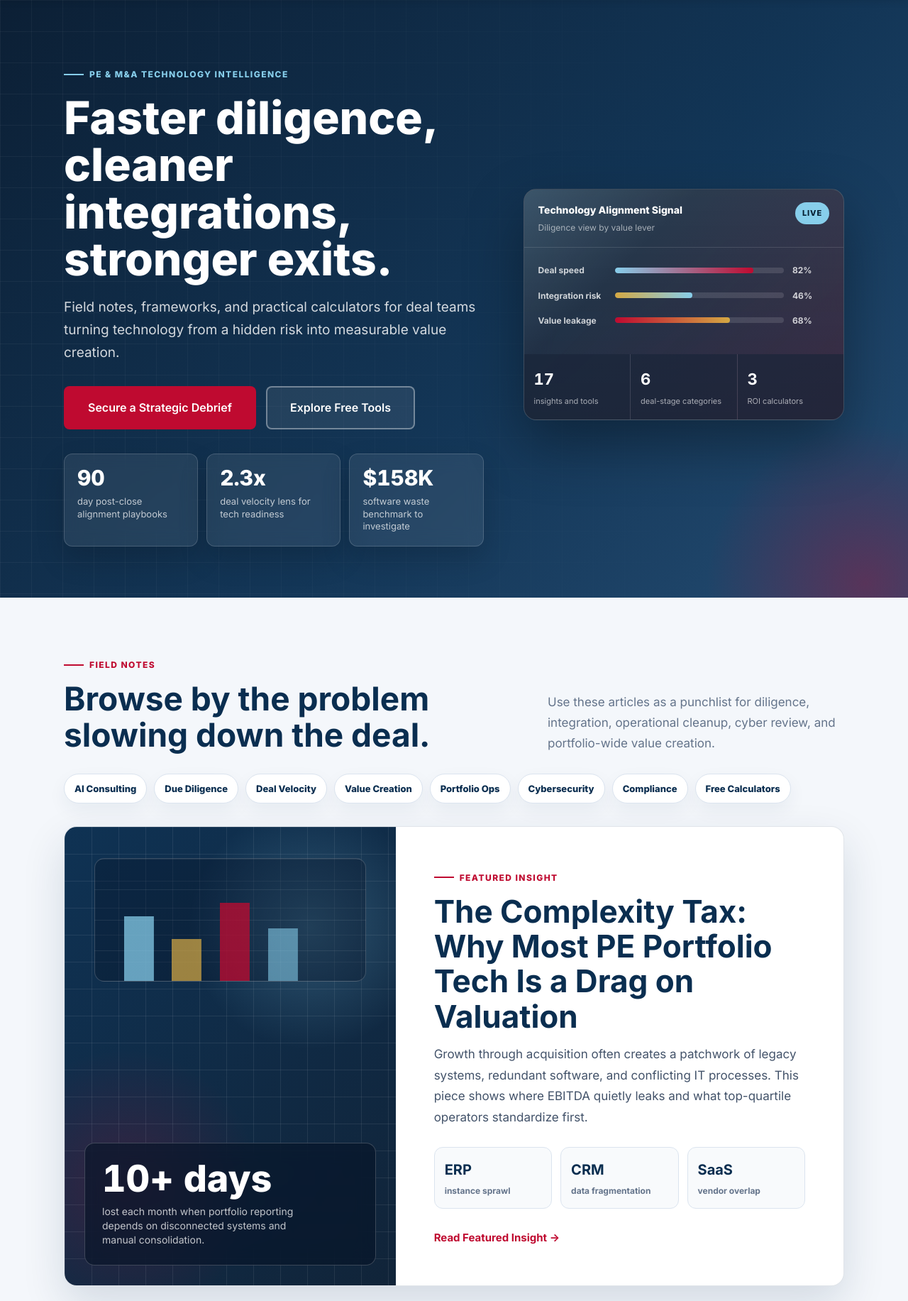
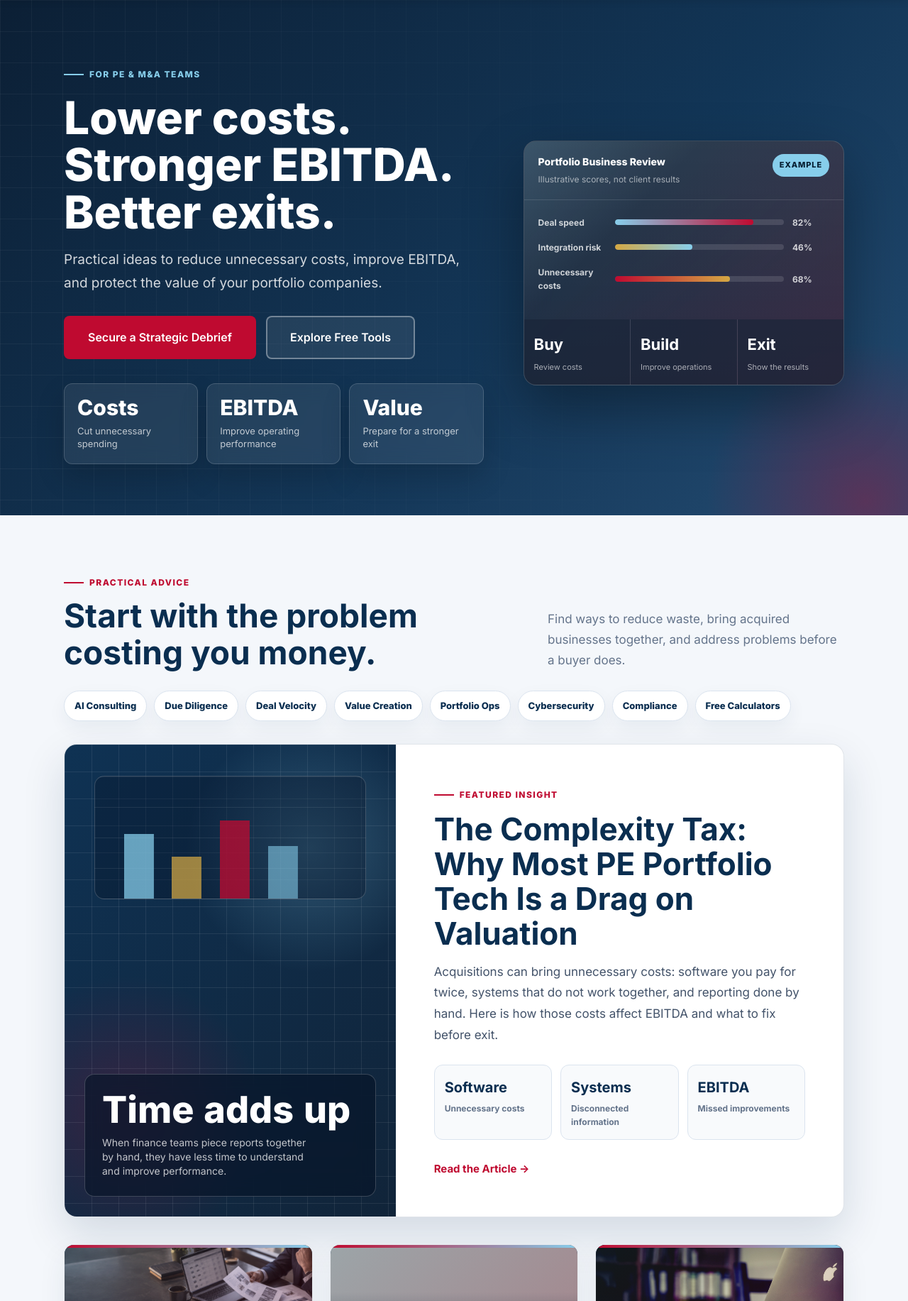
Before and after one commit to carla2z/PEtechpartners, a PHP site: page /blogs.php in a window 1280 px wide. Shown: the part 87-1920 px from the top of the page at 71% size. Run offline with PHP 8.4, Linux system fonts and the light colour scheme; grey boxes are pictures that could not be loaded.

Commit message:
Rewrite blog copy around EBITDA and portfolio business costs

```diff
--- a/blogs.php
+++ b/blogs.php
@@ -13,7 +13,7 @@
     <meta charset="UTF-8">
     <meta name="viewport" content="width=device-width, initial-scale=1.0">
     <title>Blog - PE Tech Partners</title>
-    <meta name="description" content="Insights on technology diligence, integration, and value creation for private equity and M&A firms — practical guidance for faster deals and stronger exits.">
+    <meta name="description" content="Practical articles for PE and M&A teams on reducing costs, improving EBITDA, and protecting business value.">
     <link rel="canonical" href="https://petechpartners.com/blogs.php">
     <link rel="icon" type="image/x-icon" href="assets/favicon.ico">
     <link rel="icon" type="image/png" sizes="32x32" href="assets/favicon-32x32.png">
@@ -21,7 +21,7 @@
     <link rel="apple-touch-icon" sizes="180x180" href="assets/apple-touch-icon.png">
     <meta property="og:type" content="website">
     <meta property="og:title" content="Blog - PE Tech Partners">
-    <meta property="og:description" content="Insights on technology diligence, integration, and value creation for private equity and M&A firms — practical guidance for faster deals and stronger exits.">
+    <meta property="og:description" content="Practical articles for PE and M&A teams on reducing costs, improving EBITDA, and protecting business value.">
     <meta property="og:url" content="https://petechpartners.com/blogs.php">
     <meta property="og:image" content="https://petechpartners.com/attached_assets/Home_1761834398568.png">
     <meta name="twitter:card" content="summary_large_image">
@@ -405,36 +405,36 @@
     <section class="hero-section">
         <div class="container hero-layout">
             <div class="hero-copy">
-                <span class="hero-kicker">PE &amp; M&amp;A technology intelligence</span>
-                <h1>Faster diligence, cleaner integrations, stronger exits.</h1>
-                <p>Field notes, frameworks, and practical calculators for deal teams turning technology from a hidden risk into measurable value creation.</p>
+                <span class="hero-kicker">For PE &amp; M&amp;A teams</span>
+                <h1>Lower costs. Stronger EBITDA. Better exits.</h1>
+                <p>Practical ideas to reduce unnecessary costs, improve EBITDA, and protect the value of your portfolio companies.</p>
                 <div class="hero-actions">
                     <a href="schedule.php" class="btn btn-primary">Secure a Strategic Debrief</a>
                     <a href="tools.php" class="btn btn-secondary">Explore Free Tools</a>
                 </div>
-                <div class="hero-metrics" aria-label="Blog focus metrics">
+                <div class="hero-metrics" aria-label="Business priorities">
                     <div class="hero-metric">
-                        <strong>90</strong>
-                        <span>day post-close alignment playbooks</span>
+                        <strong>Costs</strong>
+                        <span>Cut unnecessary spending</span>
                     </div>
                     <div class="hero-metric">
-                        <strong>2.3x</strong>
-                        <span>deal velocity lens for tech readiness</span>
+                        <strong>EBITDA</strong>
+                        <span>Improve operating performance</span>
                     </div>
                     <div class="hero-metric">
-                        <strong>$158K</strong>
-                        <span>software waste benchmark to investigate</span>
+                        <strong>Value</strong>
+                        <span>Prepare for a stronger exit</span>
                     </div>
                 </div>
             </div>
-            <div class="hero-visual" role="img" aria-label="Technology alignment dashboard preview">
+            <div class="hero-visual" role="img" aria-label="Illustrative business review dashboard with example scores, not client results">
                 <div class="insight-panel">
                     <div class="panel-top">
                         <div>
-                            <span class="panel-title">Technology Alignment Signal</span>
-                            <span class="panel-subtitle">Diligence view by value lever</span>
+                            <span class="panel-title">Portfolio Business Review</span>
+                            <span class="panel-subtitle">Illustrative scores, not client results</span>
                         </div>
-                        <span class="panel-status">Live</span>
+                        <span class="panel-status">Example</span>
                     </div>
                     <div class="panel-body">
                         <div class="signal-row">
@@ -448,23 +448,23 @@
                             <span>46%</span>
                         </div>
                         <div class="signal-row">
-                            <span>Value leakage</span>
+                            <span>Unnecessary costs</span>
                             <span class="signal-track"><span class="signal-fill" style="width: 68%;"></span></span>
                             <span>68%</span>
                         </div>
                     </div>
                     <div class="panel-bottom">
                         <div>
-                            <strong>17</strong>
-                            <span>insights and tools</span>
+                            <strong>Buy</strong>
+                            <span>Review costs</span>
                         </div>
                         <div>
-                            <strong>6</strong>
-                            <span>deal-stage categories</span>
+                            <strong>Build</strong>
+                            <span>Improve operations</span>
                         </div>
                         <div>
-                            <strong>3</strong>
-                            <span>ROI calculators</span>
+                            <strong>Exit</strong>
+                            <span>Show the results</span>
                         </div>
                     </div>
                 </div>
@@ -476,10 +476,10 @@
         <div class="container">
             <div class="section-heading">
                 <div>
-                    <span class="eyebrow">Field Notes</span>
-                    <h2>Browse by the problem slowing down the deal.</h2>
+                    <span class="eyebrow">Practical Advice</span>
+                    <h2>Start with the problem costing you money.</h2>
                 </div>
-                <p>Use these articles as a punchlist for diligence, integration, operational cleanup, cyber review, and portfolio-wide value creation.</p>
+                <p>Find ways to reduce waste, bring acquired businesses together, and address problems before a buyer does.</p>
             </div>
 
             <div class="topic-rail" aria-label="Blog topics">
@@ -496,29 +496,29 @@
             <div class="featured-insight">
                 <div class="featured-media" aria-hidden="true">
                     <div class="featured-metric-card">
-                        <strong>10+ days</strong>
-                        <span>lost each month when portfolio reporting depends on disconnected systems and manual consolidation.</span>
+                        <strong>Time adds up</strong>
+                        <span>When finance teams piece reports together by hand, they have less time to understand and improve performance.</span>
                     </div>
                 </div>
                 <div class="featured-copy">
                     <span class="eyebrow">Featured Insight</span>
                     <h3><a href="blog-it-complexity.php">The Complexity Tax: Why Most PE Portfolio Tech Is a Drag on Valuation</a></h3>
-                    <p>Growth through acquisition often creates a patchwork of legacy systems, redundant software, and conflicting IT processes. This piece shows where EBITDA quietly leaks and what top-quartile operators standardize first.</p>
+                    <p>Acquisitions can bring unnecessary costs: software you pay for twice, systems that do not work together, and reporting done by hand. Here is how those costs affect EBITDA and what to fix before exit.</p>
                     <div class="featured-stats">
                         <div>
-                            <strong>ERP</strong>
-                            <span>instance sprawl</span>
+                            <strong>Software</strong>
+                            <span>Unnecessary costs</span>
                         </div>
                         <div>
-                            <strong>CRM</strong>
-                            <span>data fragmentation</span>
+                            <strong>Systems</strong>
+                            <span>Disconnected information</span>
                         </div>
                         <div>
-                            <strong>SaaS</strong>
-                            <span>vendor overlap</span>
+                            <strong>EBITDA</strong>
+                            <span>Missed improvements</span>
                         </div>
                     </div>
-                    <a href="blog-it-complexity.php" class="read-more">Read Featured Insight →</a>
+                    <a href="blog-it-complexity.php" class="read-more">Read the Article →</a>
                 </div>
             </div>
 
@@ -535,7 +535,7 @@
                             <span>8 min read</span>
                         </div>
                         <h3>AI Is Already in Your Deal Team. The Blind Spots Are What You Are Not Measuring.</h3>
-                        <p class="blog-excerpt">How PE and M&amp;A firms can connect AI to trusted data, benchmark the results, and scale sourcing without multiplying risk.</p>
+                        <p class="blog-excerpt">How to check AI research, improve deal sourcing, and avoid spending time on unreliable results.</p>
                         <a href="blog-ai-deal-team-blind-spots.php" class="read-more">Read More →</a>
                     </div>
                 </div>
@@ -567,7 +567,7 @@
                             <span>12 min read</span>
                         </div>
                         <h3>The $158,000 Software Graveyard Hiding in Your M&A Firm</h3>
-                        <p class="blog-excerpt">M&A advisors and PE firms are bleeding six figures on enterprise tools no one touches. Discover how to identify and reclaim your hidden software waste.</p>
+                        <p class="blog-excerpt">Find software your team no longer uses, check renewal costs, and identify spending you can cut.</p>
                         <a href="blog-software-graveyard.php" class="read-more">Read More →</a>
                     </div>
                 </div>
@@ -583,7 +583,7 @@
                             <span>8 min read</span>
                         </div>
                         <h3>Your Firm's "Quick Question" Habit: Quietly Eroding Judgment</h3>
-                        <p class="blog-excerpt">It's not just a two-minute interruption. Discover why "quick questions" are a systemic failure costing PE firms millions in lost clarity.</p>
+                        <p class="blog-excerpt">Repeated interruptions take time away from important decisions. Learn how clearer responsibilities can help your team stay focused.</p>
                         <a href="blog-operational-efficiency.php" class="read-more">Read More →</a>
                     </div>
                 </div>
@@ -599,7 +599,7 @@
                             <span>12 min read</span>
                         </div>
                         <h3>The Hidden Deal Killer: How Outdated Tech Slows Down M&A Deals</h3>
-                        <p class="blog-excerpt">Discover why legacy systems are sabotaging mergers and what dealmakers must do to stay ahead. Technology integration is now as critical as financial and cultural factors in deal success.</p>
+                        <p class="blog-excerpt">Old systems can delay a deal and add costs after closing. Learn what to check before you buy.</p>
                         <a href="blog-hidden-deal-killer.php" class="read-more">Read More →</a>
                     </div>
                 </div>
@@ -615,7 +615,7 @@
                             <span>7 min read</span>
                         </div>
                         <h3>Step-by-Step Tech Assessment: What We Look For</h3>
-                        <p class="blog-excerpt">Inside our comprehensive technology alignment process and the critical gaps we identify through our structured assessment steps.</p>
+                        <p class="blog-excerpt">What we review before an acquisition: software costs, reporting, security, and the work needed after closing.</p>
                         <a href="blog-tech-assessment.php" class="read-more">Read More →</a>
                     </div>
                 </div>
@@ -631,7 +631,7 @@
                             <span>6 min read</span>
                         </div>
                         <h3>Why Portfolio Companies Fail to Scale: A Tech Perspective</h3>
-                        <p class="blog-excerpt">The technology bottlenecks that prevent portfolio companies from reaching their growth potential and how to fix them.</p>
+                        <p class="blog-excerpt">Where everyday systems slow growth, add work, and make it harder to serve more customers.</p>
                         <a href="blog-scaling.php" class="read-more">Read More →</a>
                     </div>
                 </div>
@@ -647,7 +647,7 @@
                             <span>8 min read</span>
                         </div>
                         <h3>From Chaos to Compliance: Post-Acquisition Tech Migration</h3>
-                        <p class="blog-excerpt">A real-world example of how we aligned three acquired companies onto a unified technology platform in 90 days.</p>
+                        <p class="blog-excerpt">A look at bringing three acquired companies onto shared systems, including the planning and work involved.</p>
                         <a href="blog-migration.php" class="read-more">Read More →</a>
                     </div>
                 </div>
@@ -663,7 +663,7 @@
                             <span>5 min read</span>
                         </div>
                         <h3>The PE Firm's Guide to Cloud Migration ROI</h3>
-                        <p class="blog-excerpt">How to calculate true cloud migration costs and returns for portfolio companies considering infrastructure modernization.</p>
+                        <p class="blog-excerpt">Compare the cost of moving systems to the cloud with the savings and business benefits you expect.</p>
                         <a href="blog-cloud-roi.php" class="read-more">Read More →</a>
                     </div>
                 </div>
@@ -679,7 +679,7 @@
                             <span>6 min read</span>
                         </div>
                         <h3>Cybersecurity Red Flags in Target Companies</h3>
-                        <p class="blog-excerpt">The security vulnerabilities that should pause a deal and how to evaluate cyber risk during acquisition due diligence.</p>
+                        <p class="blog-excerpt">Security problems that can interrupt operations, create unexpected costs, or affect an acquisition decision.</p>
                         <a href="blog-cybersecurity.php" class="read-more">Read More →</a>
                     </div>
                 </div>
@@ -695,7 +695,7 @@
                             <span>10 min read</span>
                         </div>
                         <h3>The $2M Mistake: Why Non-Technical IT Managers Are Costing Your Firm</h3>
-                        <p class="blog-excerpt">When an office manager doubles as your IT lead, you're not saving money—you're building technical debt that could derail your next deal.</p>
+                        <p class="blog-excerpt">When technology is an extra duty for a busy manager, important work can get missed. Here is what that can cost the business.</p>
                         <a href="blog-non-technical-manager.php" class="read-more">Read More →</a>
                     </div>
                 </div>
@@ -711,7 +711,7 @@
                             <span>9 min read</span>
                         </div>
                         <h3>How Superior Technology Infrastructure Helps M&A Firms Win More Clients</h3>
-                        <p class="blog-excerpt">In today's competitive deal environment, the firms winning mandates aren't just the ones with the best relationships—they're the ones with the best systems.</p>
+                        <p class="blog-excerpt">How better reporting, reliable records, and smoother client service can help your firm compete for new business.</p>
                         <a href="blog-client-acquisition.php" class="read-more">Read More →</a>
                     </div>
                 </div>
@@ -727,7 +727,7 @@
                             <span>11 min read</span>
                         </div>
                         <h3>Why Every PE Firm Needs a 'Tech Arms Dealer'</h3>
-                        <p class="blog-excerpt">The secret weapon top-quartile PE firms use to accelerate value creation across their entire portfolio—and why you need one too.</p>
+                        <p class="blog-excerpt">How a technology partner can help portfolio companies control costs and carry out business improvements.</p>
                         <a href="blog-tech-arms-dealer.php" class="read-more">Read More →</a>
                     </div>
                 </div>
@@ -743,7 +743,7 @@
                             <span>10 min read</span>
                         </div>
                         <h3>From Diligence to Exit: Building a Connected Tech Ecosystem</h3>
-                        <p class="blog-excerpt">How unified technology infrastructure across your portfolio companies drives measurable value creation and premium exit valuations.</p>
+                        <p class="blog-excerpt">How connected systems can make reporting easier, reduce duplicate work, and help demonstrate improvements to buyers.</p>
                         <a href="blog-connected-ecosystem.php" class="read-more">Read More →</a>
                     </div>
                 </div>
@@ -759,7 +759,7 @@
                             <span>9 min read</span>
                         </div>
                         <h3>The Silent Value Leak: How Inefficient Systems Cost You Millions</h3>
-                        <p class="blog-excerpt">Portfolio companies are quietly bleeding $2M-$4M annually through inefficient technology. Here's how to stop it and recapture that value.</p>
+                        <p class="blog-excerpt">Find the unnecessary spending and manual work that reduce profitability, then decide which improvements are worth the cost.</p>
                         <a href="blog-value-leak.php" class="read-more">Read More →</a>
                     </div>
                 </div>
@@ -775,7 +775,7 @@
                             <span>10 min read</span>
                         </div>
                         <h3>How to Double Deal Velocity with Better Tech Alignment</h3>
-                        <p class="blog-excerpt">Top PE firms are closing twice as many deals with the same team size. The difference? Technology readiness and alignment throughout the deal lifecycle.</p>
+                        <p class="blog-excerpt">How organized records and better coordination can reduce delays from the first review through closing.</p>
                         <a href="blog-deal-velocity.php" class="read-more">Read More →</a>
                     </div>
                 </div>
@@ -791,7 +791,7 @@
                             <span>9 min read</span>
                         </div>
                         <h3>Compliance in M&A: Why Size Matters Not</h3>
-                        <p class="blog-excerpt">GDPR, KYC, and data privacy regulations hit boutique firms just as hard as mega-funds. How small PE firms can leverage technology to level the compliance playing field.</p>
+                        <p class="blog-excerpt">How smaller firms can organize records and manage privacy and compliance work with limited staff.</p>
                         <a href="blog-compliance-size.php" class="read-more">Read More →</a>
                     </div>
                 </div>
@@ -801,10 +801,10 @@
 
     <section class="cta-section">
         <div class="container">
-            <h2>Ready to Discuss Your Tech Strategy?</h2>
-            <p>Book a confidential alignment assessment and discover how we help PE firms turn technology into a competitive advantage.</p>
+            <h2>Where Is Technology Adding to Your Costs?</h2>
+            <p>Let’s talk about the costs and everyday problems affecting your portfolio companies, and where to start.</p>
             <a href="schedule.php" class="btn btn-primary">Secure a Strategic Debrief</a>
-            <p style="color: rgba(255,255,255,0.8); font-size: 14px; margin-top: 12px; font-style: italic;">No cost. No pressure. High clarity.</p>
+            <p style="color: rgba(255,255,255,0.8); font-size: 14px; margin-top: 12px; font-style: italic;">Bring a question about your business.</p>
         </div>
     </section>
 
```
Also changed, not shown: blog-it-complexity.php (+32 -21 lines).
